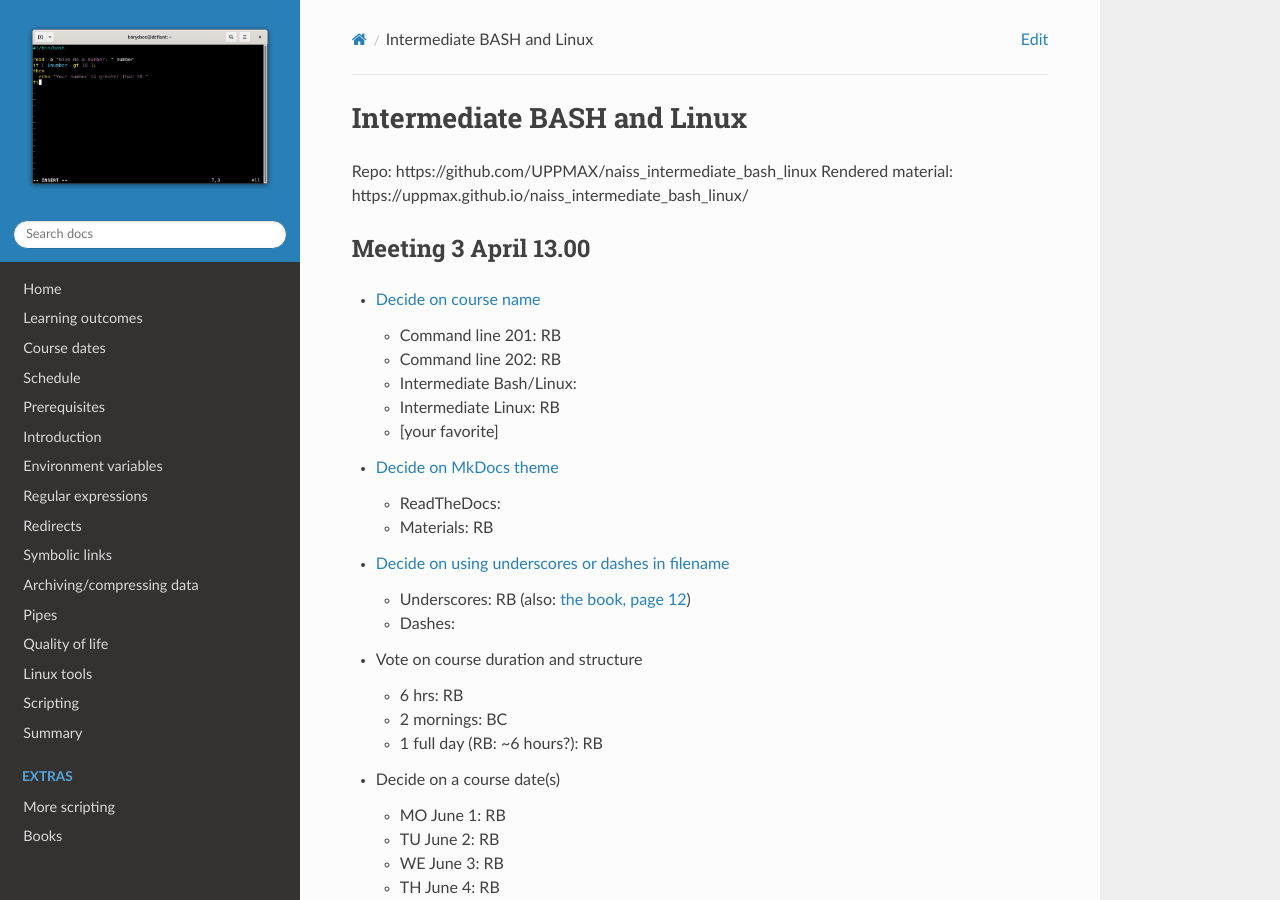
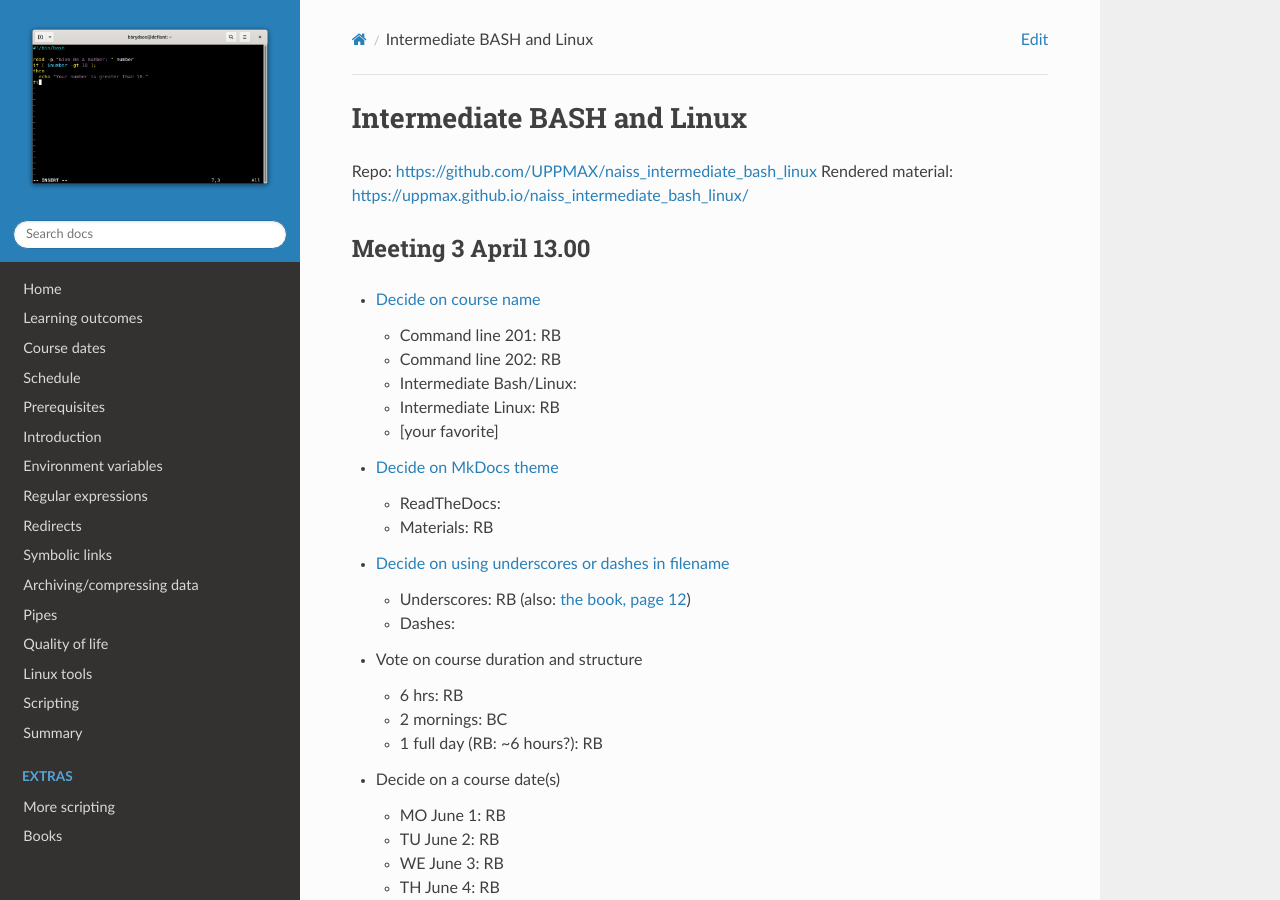
Before and after one commit to UPPMAX/linux-command-line-201, an MkDocs documentation site: the page built from docs/meeting_notes/20250403.md, in a window 1280 px wide and 900 px high. Built offline with MkDocs 1.6.1, drawn with Linux system fonts in a browser that asks for light colours; nearby versions of some CDN libraries.

```diff
--- a/docs/meeting_notes/20250403.md
+++ b/docs/meeting_notes/20250403.md
@@ -1,7 +1,7 @@
 # Intermediate BASH and Linux
 
-Repo: https://github.com/UPPMAX/naiss_intermediate_bash_linux
-Rendered material: https://uppmax.github.io/naiss_intermediate_bash_linux/
+Repo: <https://github.com/UPPMAX/naiss_intermediate_bash_linux>
+Rendered material: <https://uppmax.github.io/naiss_intermediate_bash_linux/>
 
 ## Meeting 3 April 13.00
 
```
Also changed, not shown: 1 other file.
